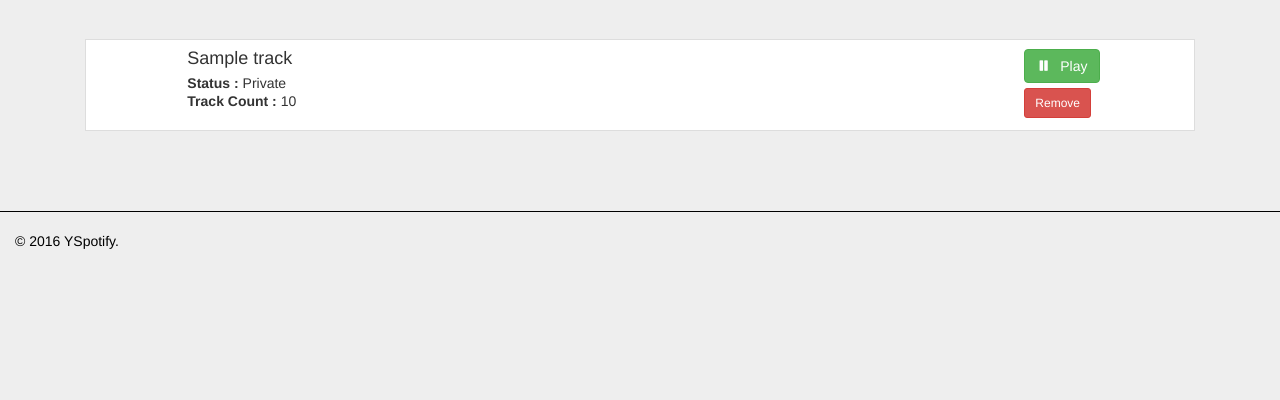
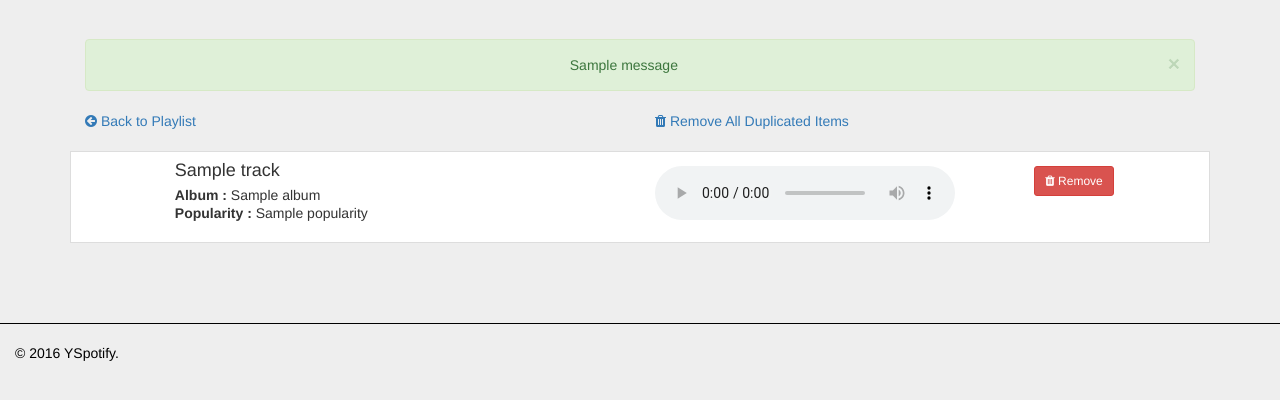
Before and after one commit to yakupadakli/yspotify, a Django app: template duplicate_cleaner/templates/duplicate_cleaner/playlist_detail.html in a window 1280 px wide. Shown: the part 51-451 px from the top of the page. Run offline with Django 3.2, Linux system fonts and the light colour scheme; the template is opened without the code that fills it: most values are stand-ins (such as "Sample title", 1, 10 or a date in 2020); one stand-in notice (Sample message) is shown; some libraries are stand-ins or nearby versions.

Commit message:
Frontend fixes and updates.

```diff
--- a/duplicate_cleaner/templates/duplicate_cleaner/playlist_detail.html
+++ b/duplicate_cleaner/templates/duplicate_cleaner/playlist_detail.html
@@ -3,43 +3,54 @@
 {% load static %}{% load i18n %}
 
 {% block content %}
+  <div class="row text-left">
+    <div class="col-xs-12 col-md-6">
+      <a href="{% url 'playlists' %}">
+        <i class="fa fa-arrow-circle-left" aria-hidden="true"></i>
+        {% trans "Back to Playlist" %}
+      </a>
+    </div>
+    <div class="col-xs-12 col-md-6 text-xs-center">
+      <a href="{% url 'playlists' %}">
+        <i class="fa fa-trash" aria-hidden="true"></i>
+        {% trans "Remove All Duplicated Items" %}
+      </a>
+    </div>
+  </div>
+  <br />
+  <div class="row">
     <div class="text-left">
       <div id="products" class="row list-group">
         {% for item in tracks %}
-        <div class="item col-xs-12 col-lg-12 text-left">
+          <div class="item col-xs-12 col-md-12 text-left">
             <div class="thumbnail clearfix">
               <div class="col-xs-1">
                 <img class="track-image" src="{{ item.track.album.images.0.url }}" alt=""/>
               </div>
-            <div class="caption col-xs-9">
+              <div class="caption col-xs-12 col-md-5">
                 <h4 class="group inner list-group-item-heading">
                   {{ item.track.name }}
                 </h4>
 
                 <p class="group inner list-group-item-text">
-                <strong>{% trans "Status" %} : </strong>
-                {% if item.public %}
-                  {% trans "Public" %}
-                {% else %}
-                  {% trans "Private" %}
-                {% endif %}
+                  <strong>{% trans "Album" %} : </strong> {{ item.track.album.name }}
                   <br />
-                <strong>{% trans "Track Count" %} : </strong> {{ item.tracks.total }}
+                  <strong>{% trans "Popularity" %} : </strong> {{ item.track.popularity }}
                 </p>
               </div>
-            <div class="col-xs-2  track-actions">
-              <button type="button" id="button_play" class="btn btn-success" >
-                <span class="glyphicon glyphicon-pause" aria-hidden="true"></span>
-                {% trans "Play" %}
+              <div class="col-xs-12 col-md-4 track-audio">
+                <audio src="{{ item.track.preview_url }}" id="{{ item.track.id }}" controls></audio>
+              </div>
+              <div class="col-xs-12 col-md-2 track-actions">
+                <button type="button" id="button_delete" class="btn btn-danger btn-sm track-action-button" >
+                  <i class="fa fa-trash" aria-hidden="true"></i>
+                  {% trans "Remove" %}
                 </button>
-              <br />
-              <a class="btn btn-danger btn-sm" href="#">
-                {% trans "Remove" %}
-              </a>
               </div>
             </div>
           </div>
         {% endfor %}
       </div>
     </div>
+  </div>
 {% endblock %}
--- a/static/css/style.css
+++ b/static/css/style.css
@@ -105,6 +105,10 @@ body {
   margin-top: 9px !important;
 }
 
-.track-actions a {
+.track-action-button {
   margin-top: 5px;
 }
+
+.track-audio {
+  margin-top: 14px !important;
+}
--- a/templates/base.html
+++ b/templates/base.html
@@ -66,6 +66,9 @@
 <div class="container">
 
   <div class="starter-template">
+    {% if messages %}
+      {% include "messages.html" %}
+    {% endif %}
     {% block content %}
     {% endblock %}
   </div>
--- /dev/null
+++ b/templates/messages.html
@@ -0,0 +1,9 @@
+{% load static %}
+{% load i18n %}
+
+{% for message in messages %}
+  <div class="alert alert-{% if message.tags %}{{ message.tags }} {% endif %} alert-dismissible">
+    <a href="#" class="close" data-dismiss="alert" aria-label="close">&times;</a>
+    {{ message }}
+  </div>
+{% endfor %}
```
Also changed, not shown: duplicate_cleaner/templates/duplicate_cleaner/playlist.html (+11 -5 lines), duplicate_cleaner/views.py (+31 -8 lines). Lines whose indentation alone changed are shown as unchanged.
